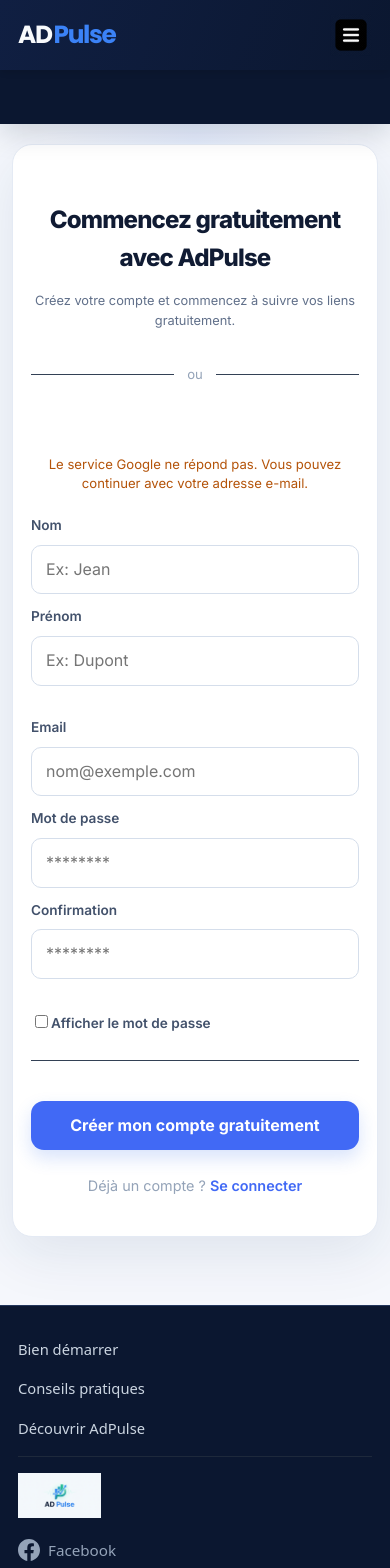
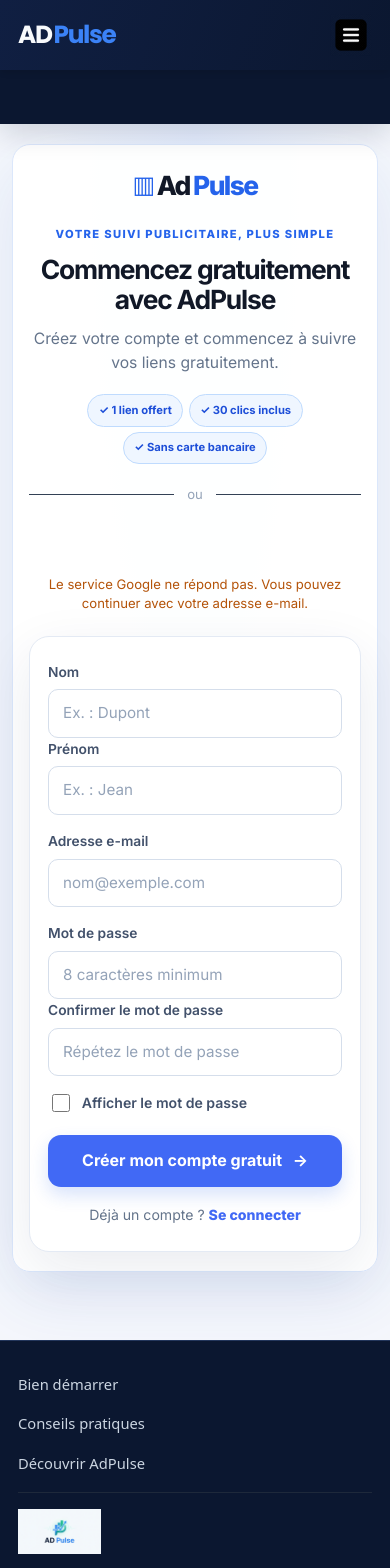
Before and after one commit to joelcinkenke2009-dotcom/FrontendTrackerLink, a Vue app: page /inscription in a window 390 px wide. Shown: the top 1568 px of the page. Built offline with nearby package versions, Linux system fonts and the light colour scheme; no server answers.

Commit message:
Improve mobile signup flow and free-plan value proposition

```diff
--- a/src/pages/inscription.vue
+++ b/src/pages/inscription.vue
@@ -8,201 +8,284 @@ const route = useRoute();
 const view = ref(false);
 const password = ref('');
 const passwordConfirm = ref('');
+const formError = ref('');
+
 const errorMessages = {
-  '401': 'Cette adresse e-mail est déjà utilisée. Veuillez vous connecter.',
+  '401': 'Cette adresse e-mail est déjà utilisée. Connectez-vous ou utilisez une autre adresse.',
   '402': 'Vous êtes déjà connecté actuellement.',
   '403': 'Les mots de passe ne correspondent pas.'
 };
 const errorMessage = errorMessages[String(route.query.error || '')] || '';
+
 const validatePasswords = (event) => {
+  formError.value = '';
+  const form = event.currentTarget;
+
+  // Normalize user-entered identity fields before submitting the existing API contract.
+  for (const fieldName of ['name', 'firstName', 'email']) {
+    const field = form.elements.namedItem(fieldName);
+    if (field) {
+      field.value = field.value.trim();
+      field.setCustomValidity(field.value ? '' : 'Ce champ est obligatoire.');
+      if (!field.value) {
+        event.preventDefault();
+        field.reportValidity();
+        return;
+      }
+    }
+  }
+
   if (password.value !== passwordConfirm.value) {
     event.preventDefault();
-    window.alert('Les mots de passe ne correspondent pas.');
+    formError.value = 'Les deux mots de passe ne correspondent pas.';
   }
 };
 </script>
 
+<template>
+  <main class="auth-container">
+    <section class="auth-card" aria-labelledby="signup-title">
+      <header class="auth-heading">
+        <a class="brand" href="/" aria-label="AdPulse, accueil"><span class="brand-mark">▥</span> Ad<span>Pulse</span></a>
+        <p class="eyebrow">VOTRE SUIVI PUBLICITAIRE, PLUS SIMPLE</p>
+        <h1 id="signup-title">Commencez gratuitement avec AdPulse</h1>
+        <p class="subtitle">Créez votre compte et commencez à suivre vos liens gratuitement.</p>
+        <div class="free-benefits" aria-label="Avantages de l'offre gratuite">
+          <span>✓ 1 lien offert</span>
+          <span>✓ 30 clics inclus</span>
+          <span>✓ Sans carte bancaire</span>
+        </div>
+      </header>
 
+      <p v-if="errorMessage" class="form-alert" role="alert">{{ errorMessage }}</p>
+      <GoogleSignIn mode="signup" />
 
-<template>
-  <div class="auth-container">
       <form :action="apiUrl + '/users/inscription'" method="post" class="auth-form" @submit="validatePasswords">
-      <h4 class="subtitle" style="color: red;">{{ errorMessage }}</h4>
-      <h2>Commencez gratuitement avec AdPulse</h2>
-      <p class="subtitle">Créez votre compte et commencez à suivre vos liens gratuitement.</p>
-      <GoogleSignIn mode="signup" />
+        <div v-if="formError" class="form-alert" role="alert">{{ formError }}</div>
+
         <div class="form-row">
           <div class="form-group">
             <label for="signup-name">Nom</label>
-          <input type="text" id="signup-name" name="name" placeholder="Ex: Jean" autocomplete="given-name" required minlength="3">
+            <input
+              type="text" id="signup-name" name="name" placeholder="Ex. : Dupont"
+              autocomplete="family-name" required minlength="1" maxlength="250"
+              autocapitalize="words"
+            >
           </div>
           <div class="form-group">
             <label for="signup-firstname">Prénom</label>
-          <input type="text" id="signup-firstname" name="firstName" placeholder="Ex: Dupont" autocomplete="family-name" required minlength="3">
+            <input
+              type="text" id="signup-firstname" name="firstName" placeholder="Ex. : Jean"
+              autocomplete="given-name" required minlength="1" maxlength="250"
+              autocapitalize="words"
+            >
           </div>
         </div>
+
         <div class="form-group">
-        <label for="signup-email">Email</label>
-        <input type="email" id="signup-email" name="email" placeholder="nom@exemple.com" autocomplete="email" required>
+          <label for="signup-email">Adresse e-mail</label>
+          <input
+            type="email" id="signup-email" name="email" placeholder="nom@exemple.com"
+            autocomplete="email" inputmode="email" autocapitalize="none"
+            spellcheck="false" required maxlength="250"
+          >
         </div>
-      <div class="form-row2">
+
+        <div class="form-row password-row">
           <div class="form-group">
             <label for="signup-password">Mot de passe</label>
-          <input :type="view ? 'text': 'password'" id="signup-password" name="password" placeholder="********" autocomplete="new-password" required :minlength="8" v-model=password>
+            <input
+              :type="view ? 'text' : 'password'" id="signup-password" name="password"
+              placeholder="8 caractères minimum" autocomplete="new-password"
+              required minlength="8" v-model="password"
+            >
           </div>
           <div class="form-group">
-          <label for="signup-confirm">Confirmation</label>
-          <input id="signup-confirm" name="passwordConfirm" :type="view ? 'text': 'password'" placeholder="********" required :minlength="8" autocomplete="new-password" v-model="passwordConfirm">
+            <label for="signup-confirm">Confirmer le mot de passe</label>
+            <input
+              :type="view ? 'text' : 'password'" id="signup-confirm" name="passwordConfirm"
+              placeholder="Répétez le mot de passe" autocomplete="new-password"
+              required minlength="8" v-model="passwordConfirm"
+            >
           </div>
         </div>
-      <input type="checkbox" name="checs" id="show-password" v-model="view">
-      <label for="show-password">Afficher le mot de passe</label>
-      <hr class="divider">
-      <button type="submit" class="btn-submit">Créer mon compte gratuitement</button>
-      <p class="footer-text"> Déjà un compte ? <RouterLink to="/connexion">Se connecter</RouterLink> </p>
+
+        <label class="show-password" for="show-password">
+          <input type="checkbox" id="show-password" v-model="view">
+          <span>Afficher le mot de passe</span>
+        </label>
+
+        <button type="submit" class="btn-submit">Créer mon compte gratuit <span aria-hidden="true">→</span></button>
+        <p class="footer-text">Déjà un compte ? <RouterLink to="/connexion">Se connecter</RouterLink></p>
       </form>
-  </div>
+    </section>
+  </main>
 </template>
 
 <style scoped>
 .auth-container {
   min-height: 100vh;
+  min-height: 100svh;
+  display: flex;
+  justify-content: center;
+  align-items: flex-start;
+  padding: clamp(1rem, 4vw, 2.5rem);
+  box-sizing: border-box;
+  background:
+    radial-gradient(circle at 8% 4%, rgba(59, 130, 246, .12), transparent 28rem),
+    linear-gradient(145deg, #f8fbff 0%, #eef4ff 100%);
+  font-family: Inter, -apple-system, BlinkMacSystemFont, "Segoe UI", sans-serif;
+  color: #172554;
+}
+.auth-card {
+  width: min(100%, 620px);
+  margin: auto;
+  padding: clamp(1.25rem, 4vw, 2.7rem);
+  box-sizing: border-box;
+  border: 1px solid #dbe7fb;
+  border-radius: 24px;
+  background: rgba(255, 255, 255, .97);
+  box-shadow: 0 24px 70px rgba(30, 64, 175, .10);
+}
+.auth-heading { text-align: center; }
+.brand {
+  display: inline-flex;
+  align-items: center;
+  gap: .2rem;
+  margin-bottom: 1.25rem;
+  color: #111827;
+  text-decoration: none;
+  font-size: 1.65rem;
+  font-weight: 850;
+  letter-spacing: -.06em;
+}
+.brand span:last-child { color: #2563eb; }
+.brand-mark { color: #2563eb; font-size: 1.5rem; }
+.eyebrow {
+  margin: 0 0 .6rem;
+  color: #2563eb;
+  font-size: .7rem;
+  font-weight: 800;
+  letter-spacing: .12em;
+}
+h1 {
+  margin: 0 auto .75rem;
+  max-width: 18ch;
+  color: #111827;
+  font-size: clamp(1.65rem, 4.5vw, 2.15rem);
+  line-height: 1.15;
+  letter-spacing: -.045em;
+}
+.subtitle {
+  margin: 0 auto 1.2rem;
+  max-width: 42ch;
+  color: #64748b;
+  font-size: .98rem;
+  line-height: 1.55;
+}
+.free-benefits {
+  display: flex;
+  justify-content: center;
+  flex-wrap: wrap;
+  gap: .45rem;
+  margin: 1rem 0 1.25rem;
+}
+.free-benefits span {
+  padding: .38rem .65rem;
+  border: 1px solid #bfdbfe;
+  border-radius: 999px;
+  background: #eff6ff;
+  color: #1d4ed8;
+  font-size: .76rem;
+  font-weight: 700;
+}
+.auth-form { display: flex; flex-direction: column; gap: .95rem; }
+.form-row { display: grid; grid-template-columns: repeat(2, minmax(0, 1fr)); gap: .85rem; }
+.form-group { display: flex; flex-direction: column; gap: .42rem; min-width: 0; }
+.form-group label {
+  color: #334155;
+  font-size: .86rem;
+  font-weight: 700;
+}
+.form-group input {
+  width: 100%;
+  min-height: 48px;
+  box-sizing: border-box;
+  padding: .78rem .9rem;
+  border: 1px solid #cbd5e1;
+  border-radius: 12px;
+  outline: none;
+  background: #fff;
+  color: #0f172a;
+  font: inherit;
+  font-size: .95rem;
+  transition: border-color .18s ease, box-shadow .18s ease;
+}
+.form-group input::placeholder { color: #94a3b8; }
+.form-group input:focus {
+  border-color: #3b82f6;
+  box-shadow: 0 0 0 3px rgba(59, 130, 246, .14);
+}
+.show-password {
+  display: inline-flex;
+  align-items: center;
+  gap: .55rem;
+  width: fit-content;
+  color: #475569;
+  font-size: .88rem;
+  font-weight: 600;
+  cursor: pointer;
+}
+.show-password input { width: 18px; height: 18px; accent-color: #2563eb; }
+.btn-submit {
   display: flex;
   justify-content: center;
   align-items: center;
-  background-color: #020617;
-  padding: 2rem;
-  font-family: 'Inter', sans-serif;
+  gap: .65rem;
+  width: 100%;
+  min-height: 52px;
+  margin-top: .25rem;
+  padding: .85rem 1rem;
+  border: 0;
+  border-radius: 13px;
+  background: linear-gradient(105deg, #2563eb, #4f6df5);
+  color: #fff;
+  font: inherit;
+  font-size: 1rem;
+  font-weight: 800;
+  cursor: pointer;
+  box-shadow: 0 10px 24px rgba(37, 99, 235, .20);
+  transition: transform .18s ease, box-shadow .18s ease;
 }
-
-.auth-form {
-  background-color: #0f172a;
-  padding: 2.5rem;
+.btn-submit:hover { transform: translateY(-1px); box-shadow: 0 14px 28px rgba(37, 99, 235, .25); }
+.btn-submit:focus-visible { outline: 3px solid #93c5fd; outline-offset: 3px; }
+.form-alert {
+  margin: .8rem 0;
+  padding: .8rem .9rem;
+  border: 1px solid #fecaca;
   border-radius: 12px;
-  border: 1px solid #1e293b;
-  width: 100%;
-  max-width: 550px;
-  box-shadow: 0 20px 25px -5px rgba(0, 0, 0, 0.5);
+  background: #fef2f2;
+  color: #b91c1c;
+  font-size: .86rem;
+  line-height: 1.45;
 }
-
-h2 {
-  color: #f8fafc;
-  margin-bottom: 0.5rem;
-  font-size: 1.75rem;
+.footer-text {
+  margin: .15rem 0 0;
+  color: #64748b;
   text-align: center;
+  font-size: .88rem;
 }
-
-.subtitle {
-  color: #94a3b8;
-  text-align: center;
-  margin-bottom: 2rem;
-  font-size: 0.9rem;
+.footer-text a { color: #2563eb; font-weight: 800; text-decoration: none; }
+.footer-text a:hover { text-decoration: underline; }
+@media (max-width: 560px) {
+  .auth-container { padding: .75rem; }
+  .auth-card { padding: 1.2rem 1rem; border-radius: 18px; }
+  .form-row { grid-template-columns: 1fr; gap: .85rem; }
+  .password-row { grid-template-columns: 1fr; }
+  .free-benefits { gap: .35rem; }
+  .free-benefits span { font-size: .7rem; }
 }
-
-.form-row {
-  display: flex;
-  gap: 1rem;
-  margin-bottom: 1.2rem;
-}
-
-.form-row2 {
-  display: flex;
-  gap: 1rem;
-  margin-bottom: 1.2rem;
-}
-
-.form-group {
-  display: flex;
-  flex-direction: column;
-  gap: 0.5rem;
-  flex: 1;
-  margin-bottom: 0.75rem;
-}
-
-label {
-  color: #38bdf8;
-  font-size: 0.85rem;
-  font-weight: 600;
-  text-transform: uppercase;
-  letter-spacing: 0.05em;
-}
-
-input {
-  background-color: #1e293b;
-  border: 1px solid #334155;
-  border-radius: 6px;
-  padding: 0.75rem;
-  color: #f8fafc;
-  transition: all 0.2s;
-}
-
-input:focus {
-  outline: none;
-  border-color: #38bdf8;
-  box-shadow: 0 0 0 2px rgba(56, 189, 248, 0.2);
-}
-
-.divider {
-  border: 0;
-  border-top: 1px solid #334155;
-  margin: 1.5rem 0;
-}
-
-.btn-submit {
-  width: 100%;
-  background-color: #38bdf8;
-  color: #0f172a;
-  padding: 0.8rem;
-  border-radius: 6px;
-  font-weight: 700;
-  border: none;
-  cursor: pointer;
-  margin-top: 1rem;
-  transition: transform 0.2s, background-color 0.2s;
-}
-
-.btn-submit:hover {
-  background-color: #7dd3fc;
-  transform: translateY(-2px);
-}
-
-.footer-text {
-  color: #94a3b8;
-  text-align: center;
-  margin-top: 1.5rem;
-  font-size: 0.9rem;
-}
-
-.footer-text a {
-  color: #38bdf8;
-  text-decoration: none;
-  font-weight: 600;
-}
-
-@media (max-width: 768px) {
-  .auth-form {
-    padding: 1.5rem;
-  }
-  .form-row {
-    flex-direction: column;
-  }
-  .form-row2 {
-    flex-direction: column;
-  }
-}
-
-@media (max-width: 480px) {
-  .auth-form {
-    padding: 1rem;
-  }
-  h2 {
-    font-size: 1.5rem;
-  }
-  .subtitle {
-    font-size: 0.8rem;
-  }
-  .btn-submit {
-    padding: 0.6rem;
-  }
+@media (prefers-reduced-motion: reduce) {
+  *, *::before, *::after { scroll-behavior: auto !important; transition-duration: .01ms !important; }
 }
 </style>
```
Lines whose indentation alone changed are shown as unchanged.
